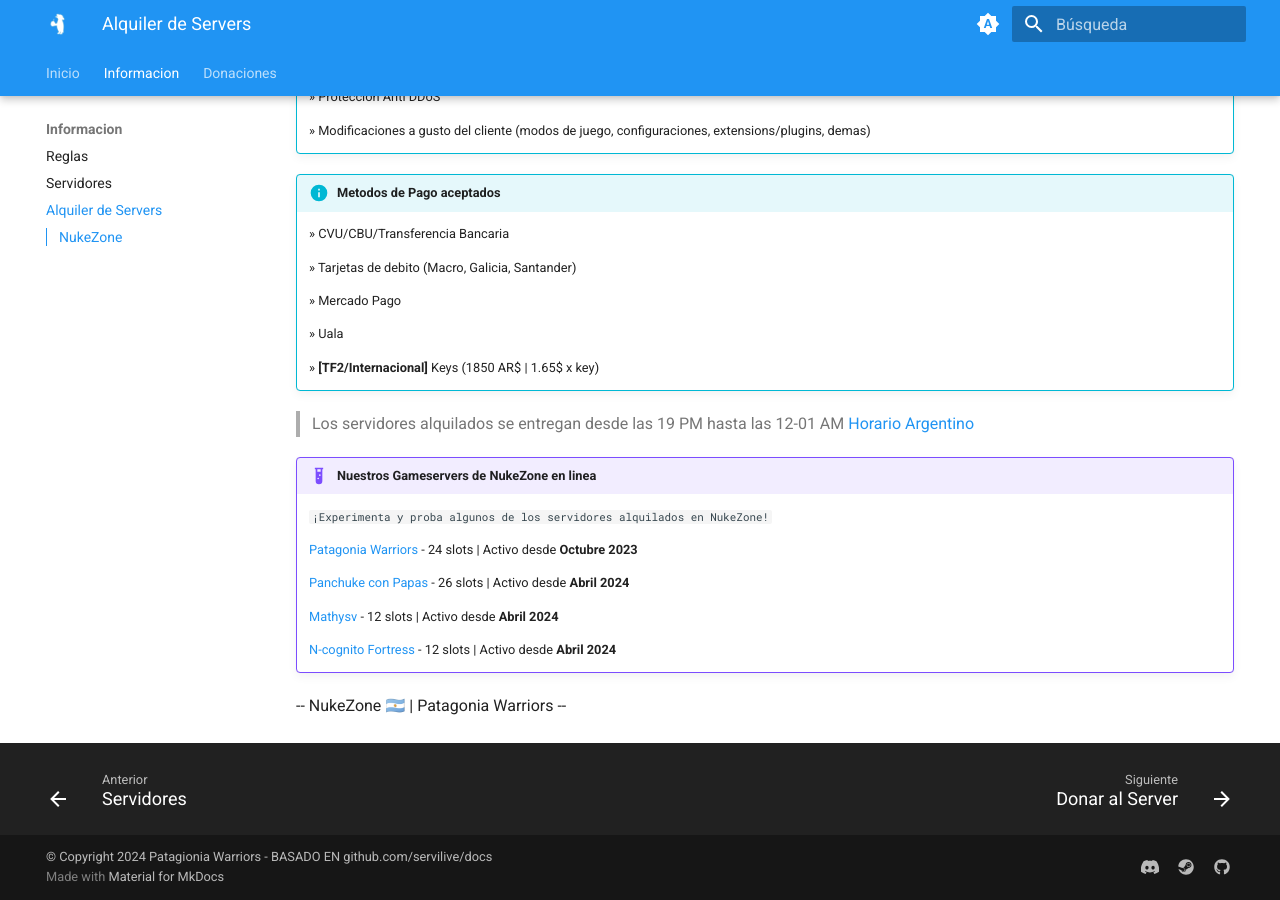
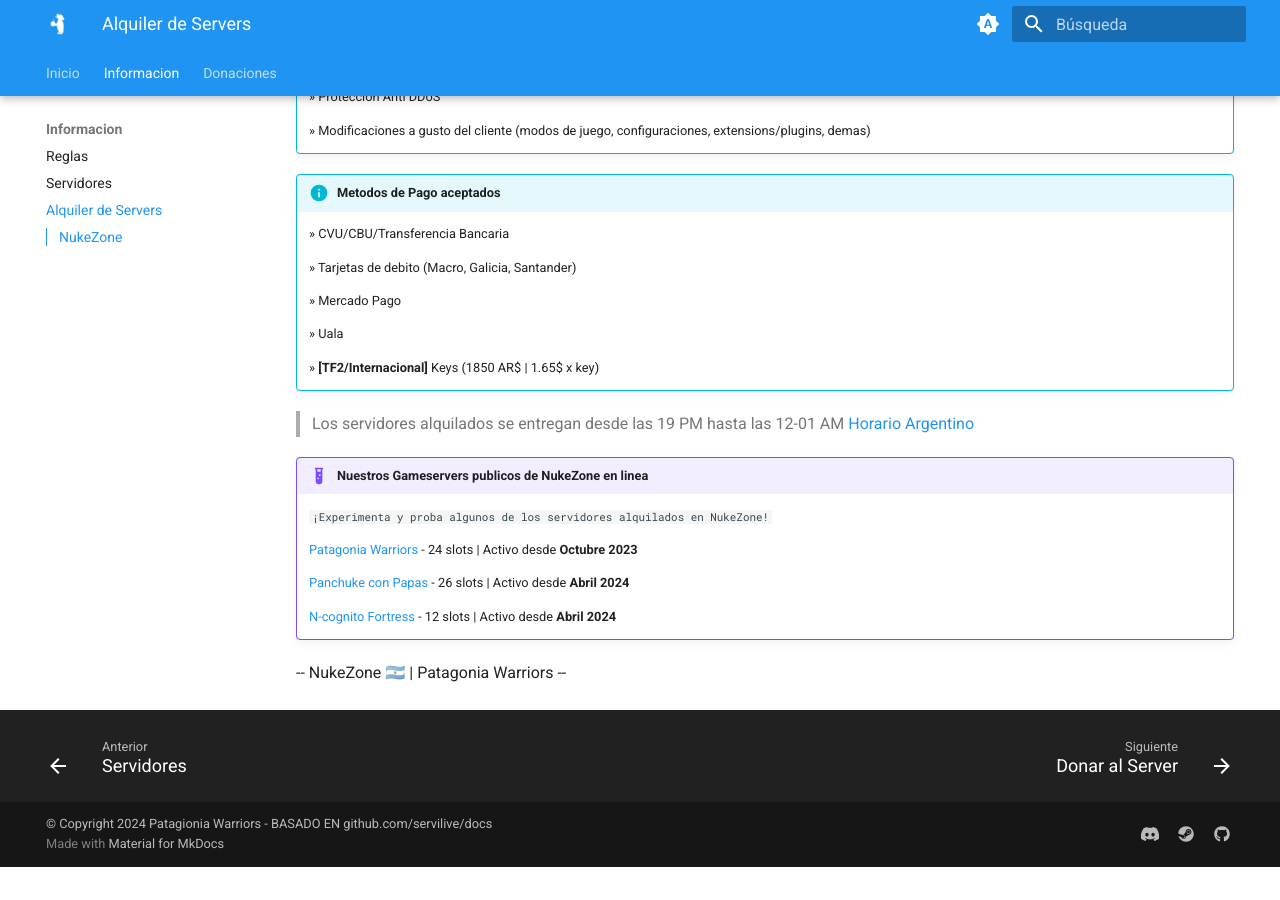
Before and after one commit to patagoniawarriors/docs, an MkDocs documentation site: the page built from docs/info/hosting.md, in a window 1280 px wide and 900 px high, scrolled down 1102 px. Built offline with MkDocs 1.6.1 and Material for MkDocs 9.7.7, drawn with Linux system fonts in a browser that asks for light colours; after the commit the page ends 1969 px from its top, so only the background shows below that.

Commit message:
Update hosting.md

```diff
--- a/docs/info/hosting.md
+++ b/docs/info/hosting.md
@@ -61,7 +61,7 @@
 
 > Los servidores alquilados se entregan desde las 19 PM hasta las 12-01 AM [Horario Argentino](https://time.is/es/Buenos_Aires)
 
-!!! example "Nuestros Gameservers de NukeZone en linea"
+!!! example "Nuestros Gameservers publicos de NukeZone en linea"
 
 	`¡Experimenta y proba algunos de los servidores alquilados en NukeZone!`
 
@@ -69,8 +69,6 @@
 
 	[Panchuke con Papas](https://www.steamserverbrowser.com/games/team-fortress-2/servers/45.235.99.105:27795) - 26 slots | Activo desde **Abril 2024**
 
-	[Mathysv](https://www.steamserverbrowser.com/games/team-fortress-2/servers/45.235.99.105:27384) - 12 slots | Activo desde **Abril 2024**
-
 	[N-cognito Fortress](https://www.steamserverbrowser.com/games/team-fortress-2/servers/45.235.99.105:27294) - 12 slots | Activo desde **Abril 2024**
 
 -- NukeZone 🇦🇷 | Patagonia Warriors --
```
